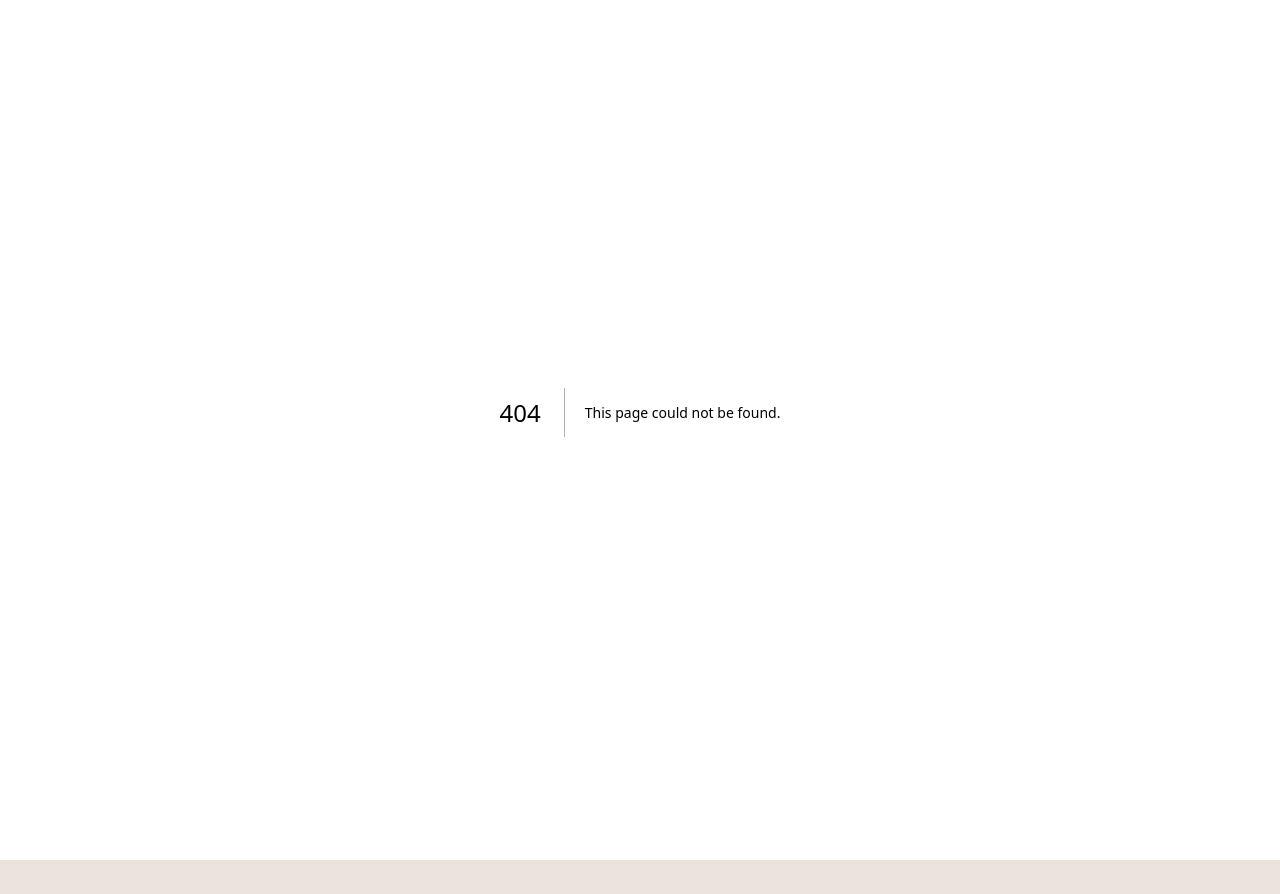
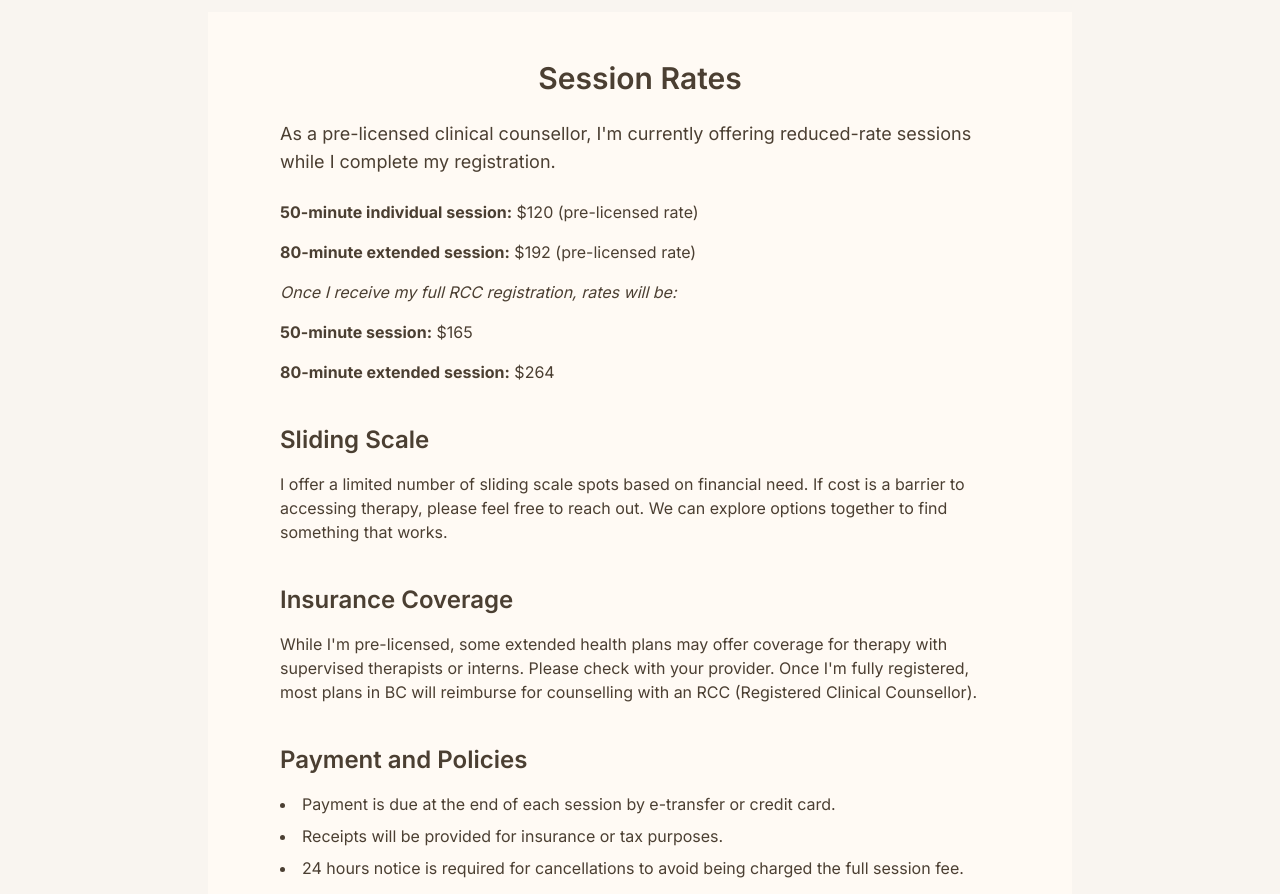
Before and after one commit to alexcoticehn/tender-ui, a Next.js app: page /rates in a window 1280 px wide. Before the commit this address had no page. Shown: the part 260-1154 px from the top of the page. Built offline with nearby package versions, Linux system fonts and the light colour scheme.

Commit message:
a little refactoring and new rates page

```diff
--- a/src/app/about/page.tsx
+++ b/src/app/about/page.tsx
@@ -52,11 +52,6 @@ export default function Home() {
             </div>
           </div>
         </section>
-
-        <section className="max-w-5xl mx-auto px-6 text-center">
-          <h2 className="text-2xl font-bold mb-4">Book your free 15 minute consultation</h2>
-          <Link href="/contact" className="inline-block bg-[#e2725b] text-white px-6 py-3 rounded-xl hover:bg-[#c95d4d] transition">Contact Me</Link>
-        </section>
       </main>
     </div>
   );
--- a/src/app/layout.tsx
+++ b/src/app/layout.tsx
@@ -3,6 +3,7 @@ import { Inter } from "next/font/google";
 import { cn } from "@/lib/utils";
 import { Footer } from "@/components/footer";
 import { Header } from "@/components/header";
+import { BookingLink } from "@/components/bookingLink";
 
 const inter = Inter({ subsets: ["latin"] });
 
@@ -21,6 +22,7 @@ export default function RootLayout({ children }: { children: React.ReactNode })
       <body className={cn(inter.className, "bg-[#f9f5f0] text-[#3e3e3e]")}>
         <Header />
         <main className="pt-20 px-4 max-w-4xl mx-auto min-h-[80vh]">{children}</main>
+        <BookingLink />
         <Footer />
       </body>
     </html>
--- a/src/app/page.tsx
+++ b/src/app/page.tsx
@@ -50,11 +50,6 @@ export default function Home() {
             </Link>
           </div>
         </section>
-
-        <section className="max-w-5xl mx-auto px-6 text-center">
-          <h2 className="text-2xl font-bold mb-4">Book your free 15 minute consultation</h2>
-          <Link href="/contact" className="inline-block bg-[#e2725b] text-white px-6 py-3 rounded-xl hover:bg-[#c95d4d] transition">Contact Me</Link>
-        </section>
       </main>
     </div>
   );
--- /dev/null
+++ b/src/app/rates/page.tsx
@@ -0,0 +1,37 @@
+export default function Rates() {
+  return (
+    <div className="min-h-screen bg-[#fffaf4] text-[#4b3f32] font-sans">
+      <main className="max-w-3xl mx-auto px-6 py-12">
+        <h1 className="text-3xl font-semibold mb-6 text-center">Session Rates</h1>
+        <p className="mb-6 text-lg">
+          As a pre-licensed clinical counsellor, I&apos;m currently offering reduced-rate sessions while I complete my registration.
+        </p>
+
+        <div className="space-y-4 text-base">
+          <p><strong>50-minute individual session:</strong> $120 (pre-licensed rate)</p>
+          <p><strong>80-minute extended session:</strong> $192 (pre-licensed rate)</p>
+          <p className="italic">Once I receive my full RCC registration, rates will be:</p>
+          <p><strong>50-minute session:</strong> $165</p>
+          <p><strong>80-minute extended session:</strong> $264</p>
+        </div>
+
+        <h2 className="text-2xl font-semibold mt-10 mb-4">Sliding Scale</h2>
+        <p className="mb-6">
+          I offer a limited number of sliding scale spots based on financial need. If cost is a barrier to accessing therapy, please feel free to reach out. We can explore options together to find something that works.
+        </p>
+
+        <h2 className="text-2xl font-semibold mt-10 mb-4">Insurance Coverage</h2>
+        <p className="mb-6">
+          While I&apos;m pre-licensed, some extended health plans may offer coverage for therapy with supervised therapists or interns. Please check with your provider. Once I&apos;m fully registered, most plans in BC will reimburse for counselling with an RCC (Registered Clinical Counsellor).
+        </p>
+
+        <h2 className="text-2xl font-semibold mt-10 mb-4">Payment and Policies</h2>
+        <ul className="list-disc list-inside space-y-2">
+          <li>Payment is due at the end of each session by e-transfer or credit card.</li>
+          <li>Receipts will be provided for insurance or tax purposes.</li>
+          <li>24 hours notice is required for cancellations to avoid being charged the full session fee.</li>
+        </ul>
+      </main>
+    </div>
+  );
+}
--- a/src/app/services/page.tsx
+++ b/src/app/services/page.tsx
@@ -1,12 +1,6 @@
-import Head from "next/head";
-
 export default function Services() {
   return (
     <div className="min-h-screen bg-[#f7f5f0] text-gray-900 font-sans">
-      <Head>
-        <title>Services - Tender Counselling</title>
-        <meta name="description" content="Explore counselling services offered by Megan Yerxa, including EMDR therapy, individual, relationship, and family support." />
-      </Head>
       <main className="max-w-5xl mx-auto px-6 space-y-12 py-12">
         <h1 className="text-4xl font-bold text-center">Services</h1>
 
--- /dev/null
+++ b/src/components/bookingLink.tsx
@@ -0,0 +1,10 @@
+import Link from 'next/link';
+
+export function BookingLink() {
+    return (
+        <section className="max-w-5xl mx-auto px-6 text-center">
+          <h2 className="text-2xl font-bold mb-4">Book your free 15 minute consultation</h2>
+          <Link href="/contact" className="inline-block bg-[#e2725b] text-white px-6 py-3 rounded-xl hover:bg-[#c95d4d] transition">Contact Me</Link>
+        </section>
+    )
+}
--- a/src/components/header.tsx
+++ b/src/components/header.tsx
@@ -1,4 +1,3 @@
-"use client";
 import Link from "next/link";
 import Image from "next/image";
 
@@ -30,6 +29,9 @@ export function Header() {
           <Link href="/contact" className="hover:text-[#e2725b] transition">
             Contact
           </Link>
+          <Link href="/rates" className="hover:text-[#e2725b] transition">
+            Rates
+          </Link>
         </nav>
       </div>
     </header>
```
